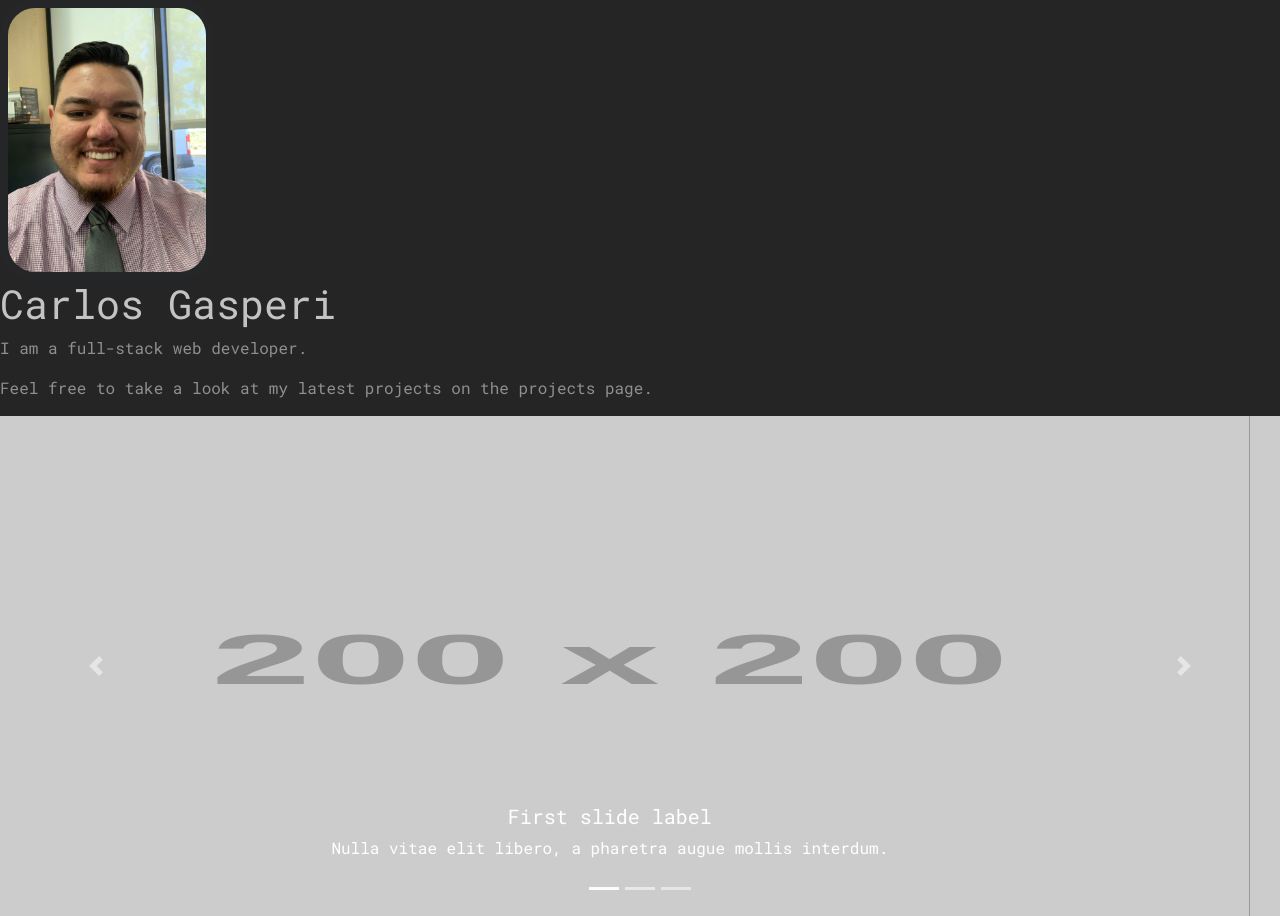
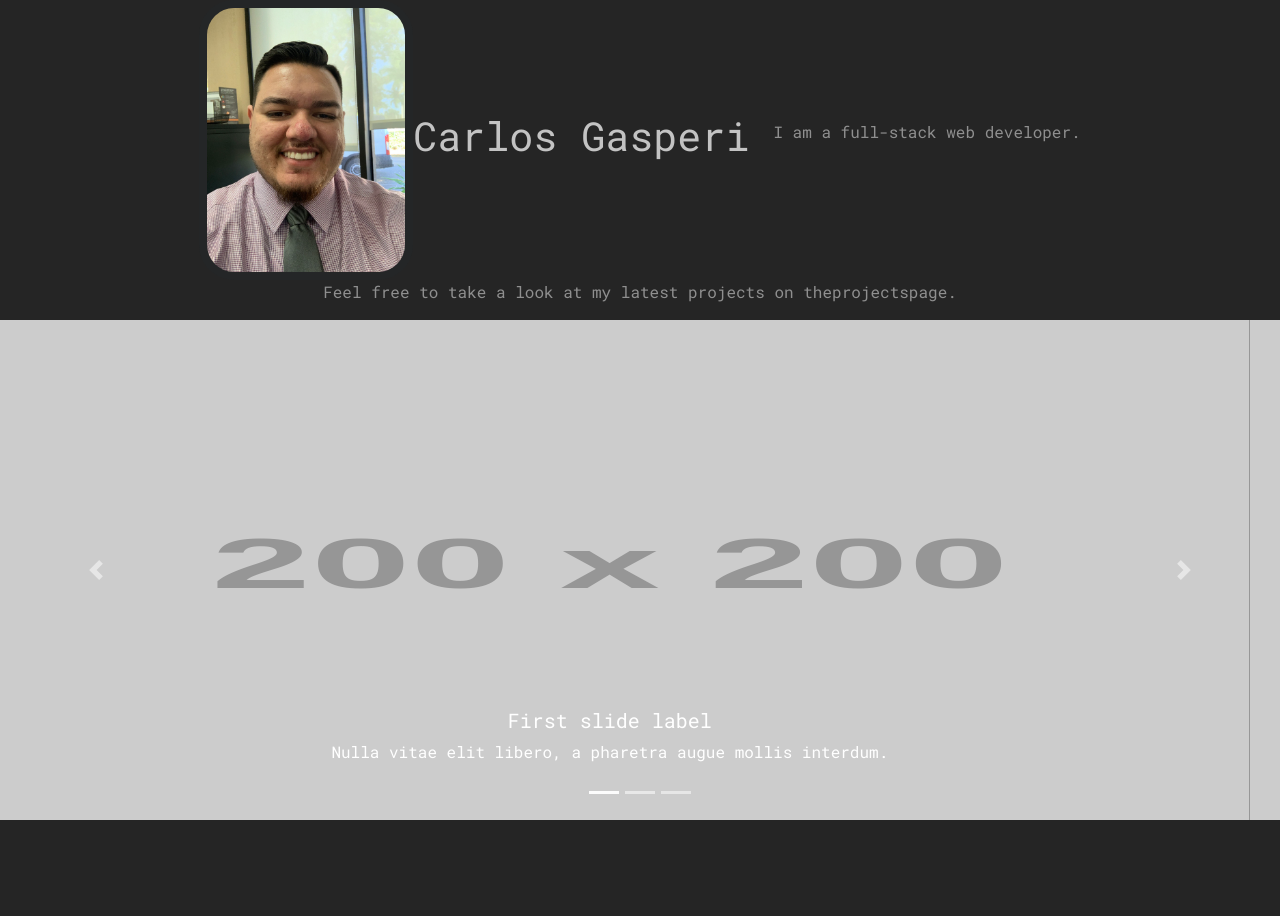
Before and after one commit to cgasperi90/ReactPortfolio, a React (Create React App) app in the folder client/: page / in a window 1280 px wide. After the commit the page ends 820 px from the top, so only its background shows below. Built offline with nearby package versions, Linux system fonts and the light colour scheme.

Commit message:
making some changes to css.

```diff
--- a/client/src/App.css
+++ b/client/src/App.css
@@ -14,7 +14,9 @@ h1 {
   height: 35vmin;
   border: 1vh solid #232d3622;
 }
-.intro {
-  align-items: center;
+.intro, p, h1 {
+  display: flex;
+  align-content: center;
+  flex-wrap: wrap;
   justify-content: center;
 }
--- a/client/src/components/intro.js
+++ b/client/src/components/intro.js
@@ -5,9 +5,11 @@ import logo from "../images/Profile Picture.jpg";
 function Intro() {
     return (
         <div className="intro">
-            <img className="logo" alt="Carlos Gasperi" src={logo} />
+            <div>
+                <img className="logo" alt="Carlos Gasperi" src={logo} />
+            </div>
             <Typical
-            steps={["Carlos Gasperi", 1000]}
+            steps={["Carlos Gasperi", 3000]}
             loop={Infinity}
             wrapper="h1"
             />
```
